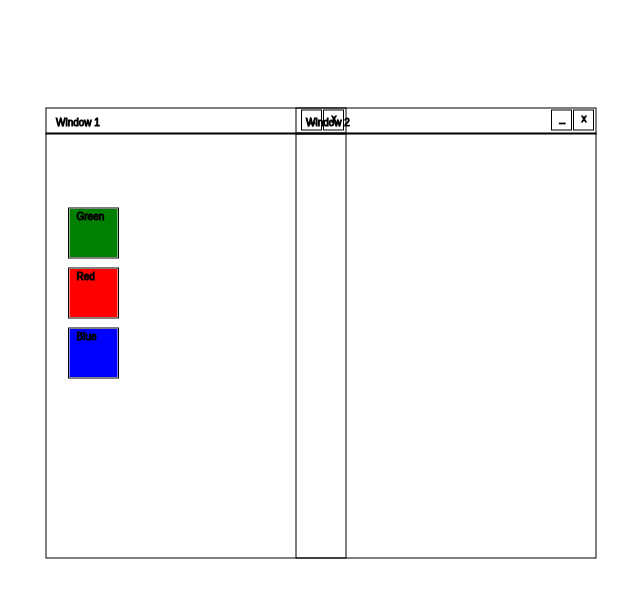
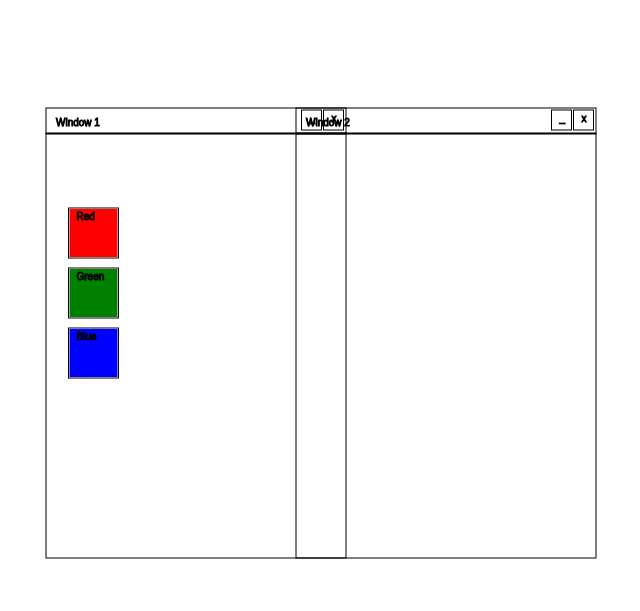
Before and after one commit to NikitaRus/Windows, a plain HTML site: page index.html in a window 1280 px wide. Shown: the whole page, without its empty margins (62-702 px from the left). Drawn offline with Linux system fonts and the light colour scheme.

Commit message:
Added function to initialize windows and add buttons

```diff
--- a/index.html
+++ b/index.html
@@ -21,17 +21,27 @@
 
 			Windows = [];
 
-			Window = {
-				x: 100,
-				y: 100,
-				width: 300,
-				height: 450,
-				title: "Window 1",
+			function createWindow(x, y, width, height, title)
+			{
+				var Window = {
+					x: x,
+					y: y,
+					width: width,
+					height: height,
+					title: title,
 					Buttons: []
 				}
 
-			Button = {
-				x: Window.width - 22.5,
+				for(Wnd in Windows)
+				{
+					if(Windows[Wnd].title == title)
+					{
+						return 0;
+					}
+				}
+
+				var Button = {
+					x: width - 22.5,
 					y: 2,
 					width: 20,
 					height: 20,
@@ -42,79 +52,8 @@
 
 				Window.Buttons.push(Button)
 
-			Button = {
-				x: Window.width - 44.5,
-				y: 2,
-				width: 20,
-				height: 20,
-				action: Functions.Minimize,
-				label: "_",
-				background: "white"
-			}
-
-			Window.Buttons.push(Button)
-
-			Button = {
-				x: 22.5,
-				y: 100,
-				width: 50,
-				height: 50,
-				action: Functions.Color_green,
-				label: "Green",
-				background: "green"
-			}
-
-			Window.Buttons.push(Button)
-
-			Button = {
-				x: 22.5,
-				y: 160,
-				width: 50,
-				height: 50,
-				action: Functions.Color_red,
-				label: "Red",
-				background: "red"
-			}
-
-			Window.Buttons.push(Button)
-
-			Button = {
-				x: 22.5,
-				y: 220,
-				width: 50,
-				height: 50,
-				action: Functions.Color_blue,
-				label: "Blue",
-				background: "blue"
-			}
-
-			Window.Buttons.push(Button)
-
-			Windows.push(Window);
-
-			Window = {
-				x: 350,
-				y: 100,
-				width: 300,
-				height: 450,
-				title: "Window 2",
-				Buttons: []
-			}
-
-			Button = {
-				x: Window.width - 22.5,
-				y: 2,
-				width: 20,
-				height: 20,
-				action: Functions.Close,
-				label: "x",
-				background: "white"
-			}
-
-			Window.Buttons.push(Button)
-
-			Button = {
-				x: Window.width - 44.5,
+				var Button = {
+					x: width - 44.5,
 					y: 2,
 					width: 20,
 					height: 20,
@@ -126,6 +65,33 @@
 				Window.Buttons.push(Button)
 
 				Windows.push(Window);
+			}
+
+			function addButton(title, x, y, width, height, action, label, background)
+			{
+				for(Window in Windows)
+				{
+					if(Windows[Window].title == title)
+					{
+						var Button = {
+							x: x,
+							y: y,
+							width: width,
+							height: height,
+							action: action,
+							label: label,
+							background: background
+						}
+						Windows[Window].Buttons.push(Button);
+					}
+				}
+			}
+
+			createWindow(100, 100, 300, 450, "Window 1");
+			createWindow(350, 100, 300, 450, "Window 2");
+			addButton("Window 1", 22.5, 220, 50, 50, Functions.Color_blue, "Blue", "blue");
+			addButton("Window 1", 22.5, 100, 50, 50, Functions.Color_red, "Red", "red");
+			addButton("Window 1", 22.5, 160, 50, 50, Functions.Color_green, "Green", "green");
 
 			var choosen = false;
 			var stretchBottom = false;
@@ -251,12 +217,13 @@
 
 								for(cB in Windows[Window].Buttons)
 								{
-									if(Windows[Window].Buttons[cB].action = "minimize")
+									if(Windows[Window].Buttons[cB].action == "minimize")
 									{
 										Windows[Window].Buttons[cB].x = Windows[Window].width - 44.5;
-									} else if(Windows[Window].Buttons[cB].action == "close")
+									}
+									if(Windows[Window].Buttons[cB].action == "close")
 									{
-										Windows[Window].Buttons[cB].x = Windows[Window].width - 43.5;
+										Windows[Window].Buttons[cB].x = Windows[Window].width - 25.5;
 									}
 								}
 							}
@@ -362,20 +329,8 @@
 		            		}
 		            	}
 
-		            	if(mX >= Windows[Window].x - 5 && mX <= Windows[Window].x + 5 && mY >= Windows[Window].y && mY <= Windows[Window].y + Windows[Window].height)
-						{
-							if(stretchLeft == true)
-				            {
-				            	stretchLeft = false;
-				            	console.log("Not stretching left");
-				            } else {
-								stretchLeft = true
-								currentX = Windows[Window].x;
-								currentWindow = parseInt(Window);
-								console.log("Stretch left");
-				            }
-						}
-						else if(mX >= Windows[Window].x + Windows[Window].width - 5 && mX <= Windows[Window].x + Windows[Window].width + 5 && mY >= Windows[Window].y && mY <= Windows[Window].y + Windows[Window].height)
+
+						if(mX >= Windows[Window].x + Windows[Window].width - 5 && mX <= Windows[Window].x + Windows[Window].width + 5 && mY >= Windows[Window].y && mY <= Windows[Window].y + Windows[Window].height)
 						{
 							if(stretchRight == true)
 				            {
```
Lines whose indentation alone changed are shown as unchanged.
